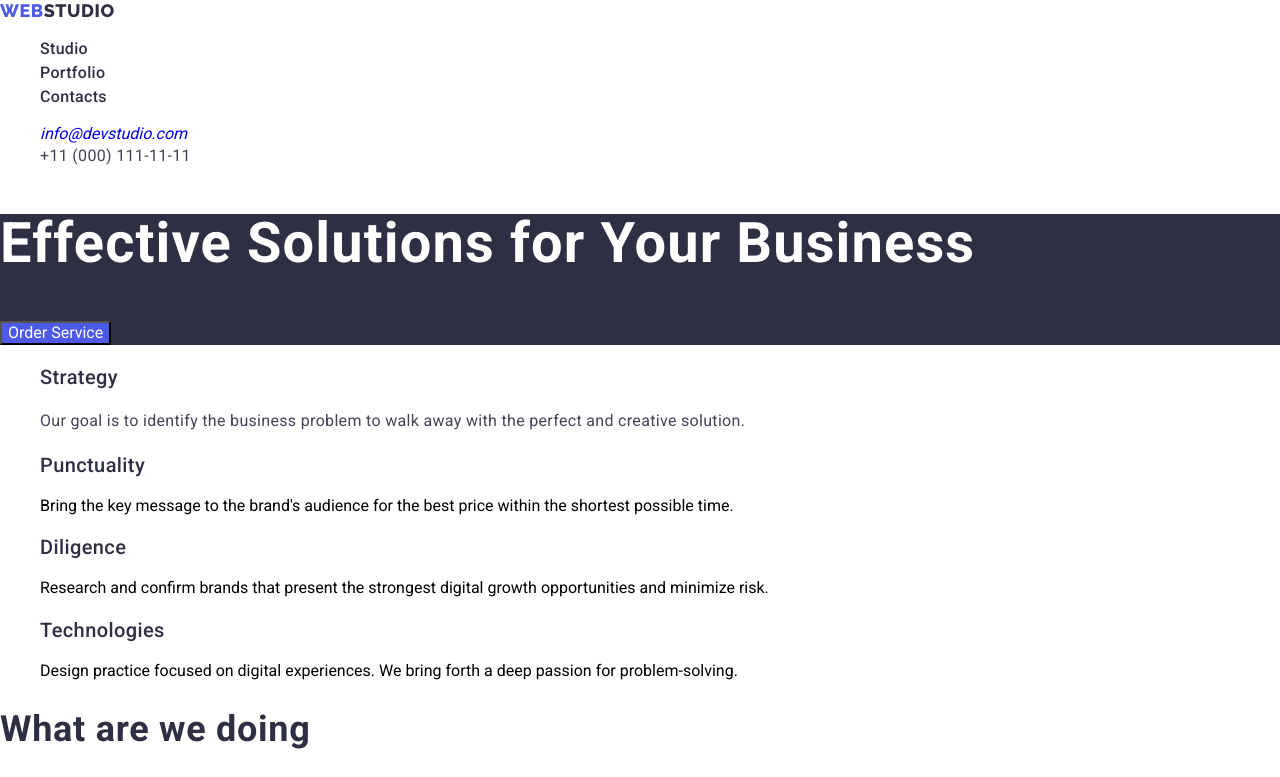
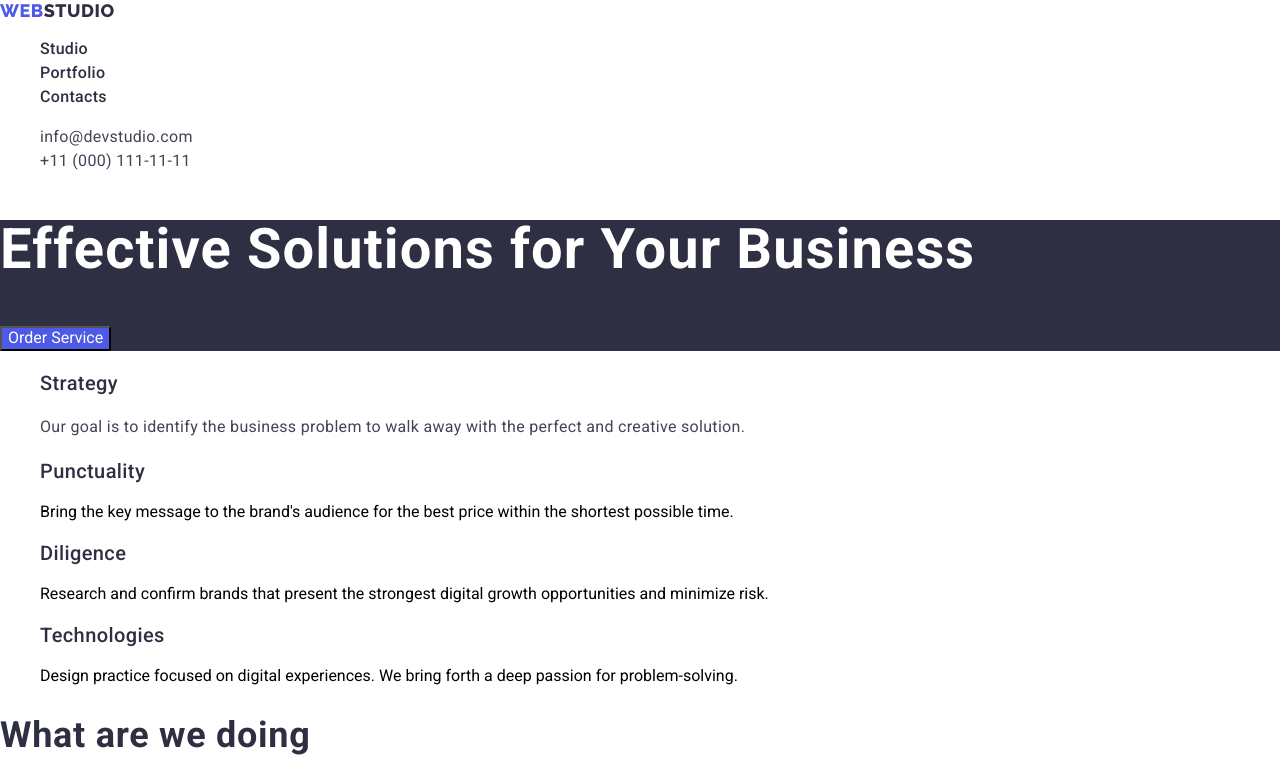
Before and after one commit to Ostap98/goit-markup-hw-02, a plain HTML site: page index.html in a window 1280 px wide. Shown: the top 777 px of the page. Drawn offline with nearby package versions, Linux system fonts and the light colour scheme.

Commit message:
Update index.html
modul02

```diff
--- a/index.html
+++ b/index.html
@@ -42,7 +42,9 @@
       <address>
         <ul class="header-networks">
           <li class="header-networks-item">
-            <a href="mailto:info@devstudio.com">info@devstudio.com</a>
+            <a class="header-networks-link" href="mailto:info@devstudio.com"
+              >info@devstudio.com</a
+            >
           </li>
           <li class="header-networks-item">
             <a class="header-networks-link" href="tel:+110001111111"
```
